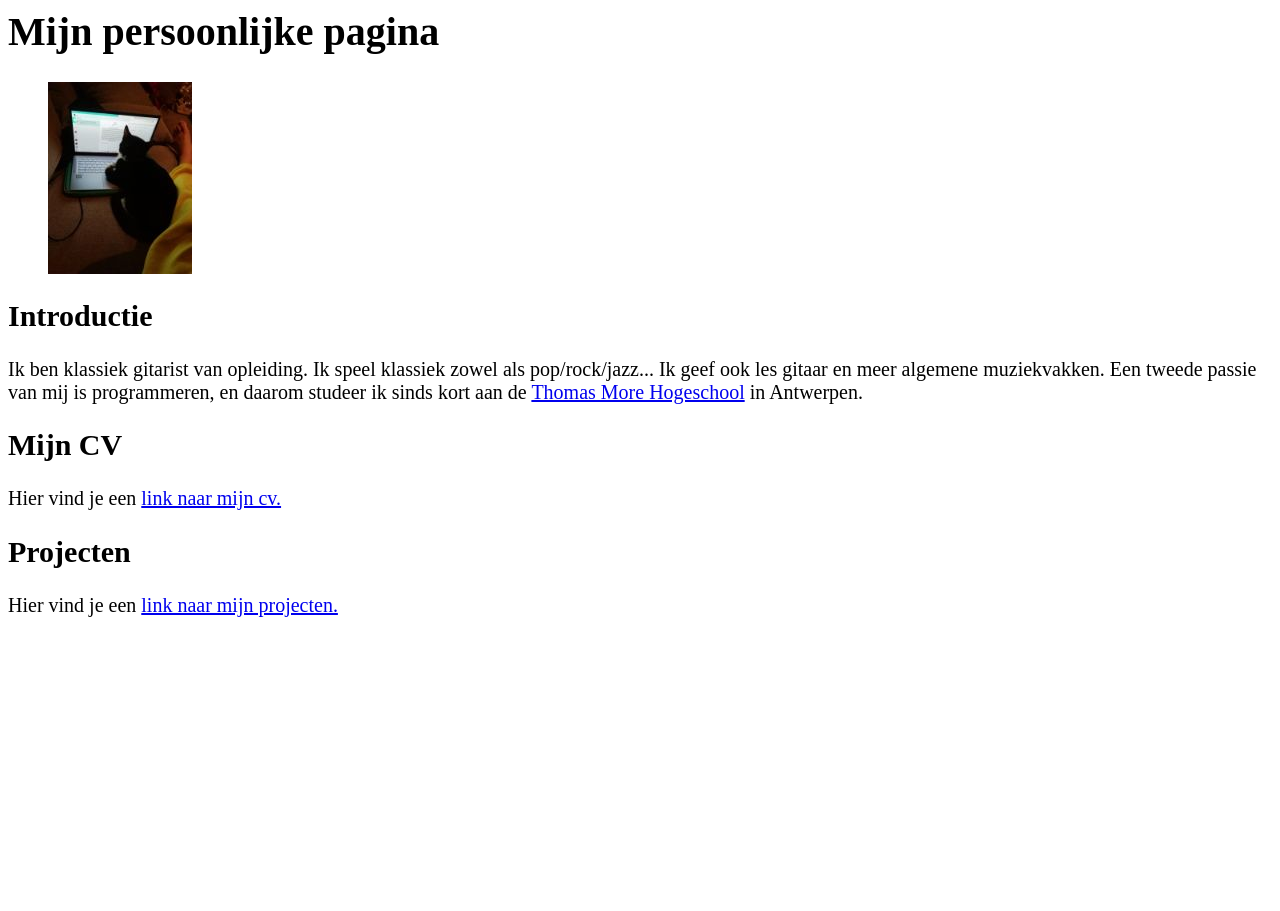
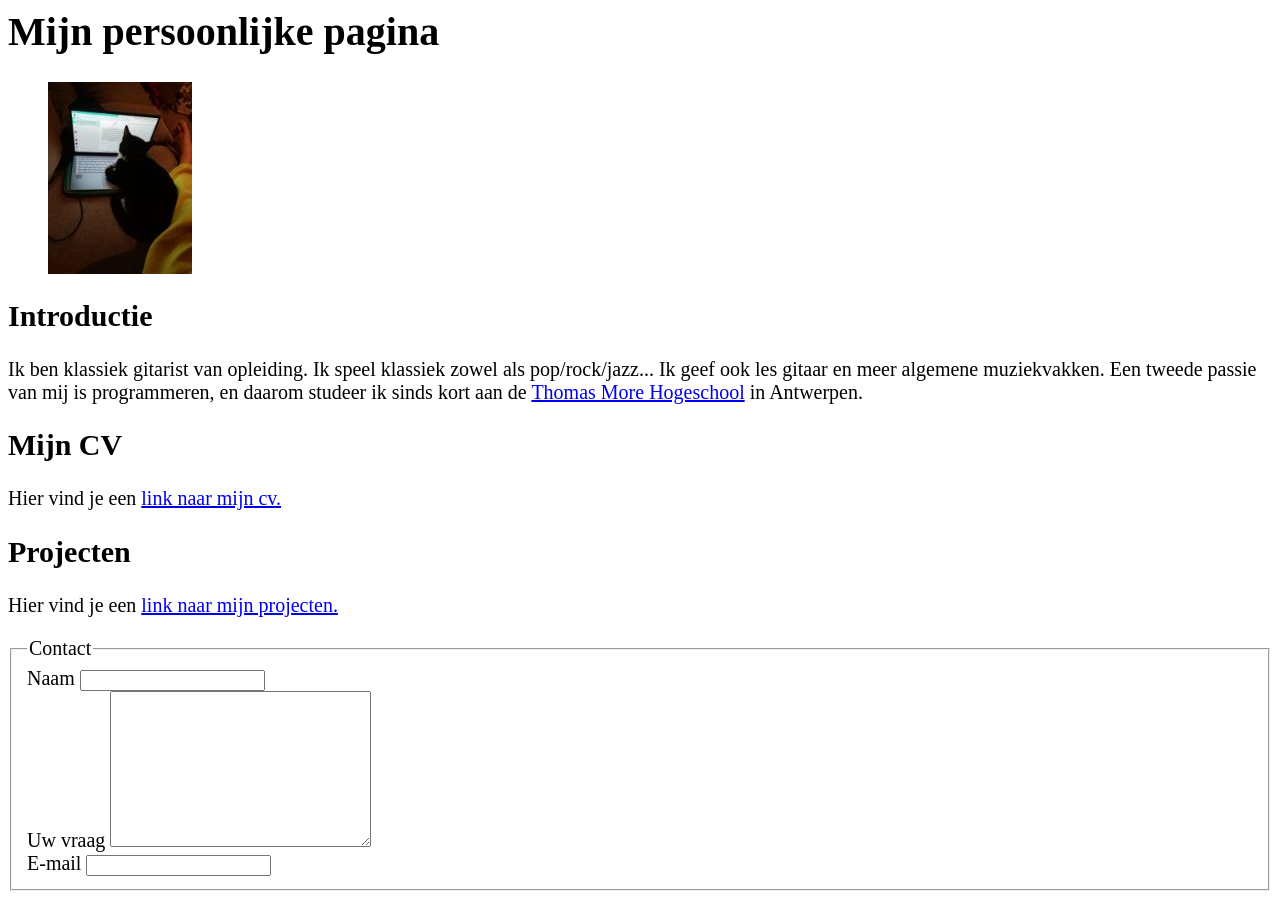
Before and after one commit to Boomstam/MennoBuggenhout, a plain HTML site: page index.html in a window 1280 px wide. Before the commit the page ends 800 px from the top, so only its background shows below. Drawn offline with Linux system fonts and the light colour scheme; a web font is replaced by a local one.

Commit message:
added contact form

```diff
--- a/index.html
+++ b/index.html
@@ -23,6 +23,17 @@
     <p>
         Hier vind je een <a href="projecten.html"> link naar mijn projecten.</a>
     </p>
+    <form>
+        <fieldset>
+            <legend>Contact</legend>
+            <label for="firstName">Naam</label>
+            <input type="text" name="Voornaam" id="firstName"><br>
+            <label for="question">Uw vraag</label>
+            <textarea name="Vraag" id="question" cols="30" rows="10"></textarea><br>
+            <label for="email">E-mail</label>
+            <input type="email" name="E-mail" id="email">
+        </fieldset>
+    </form>
 </body>
 
 <script src="js/injector.js"></script>
```
